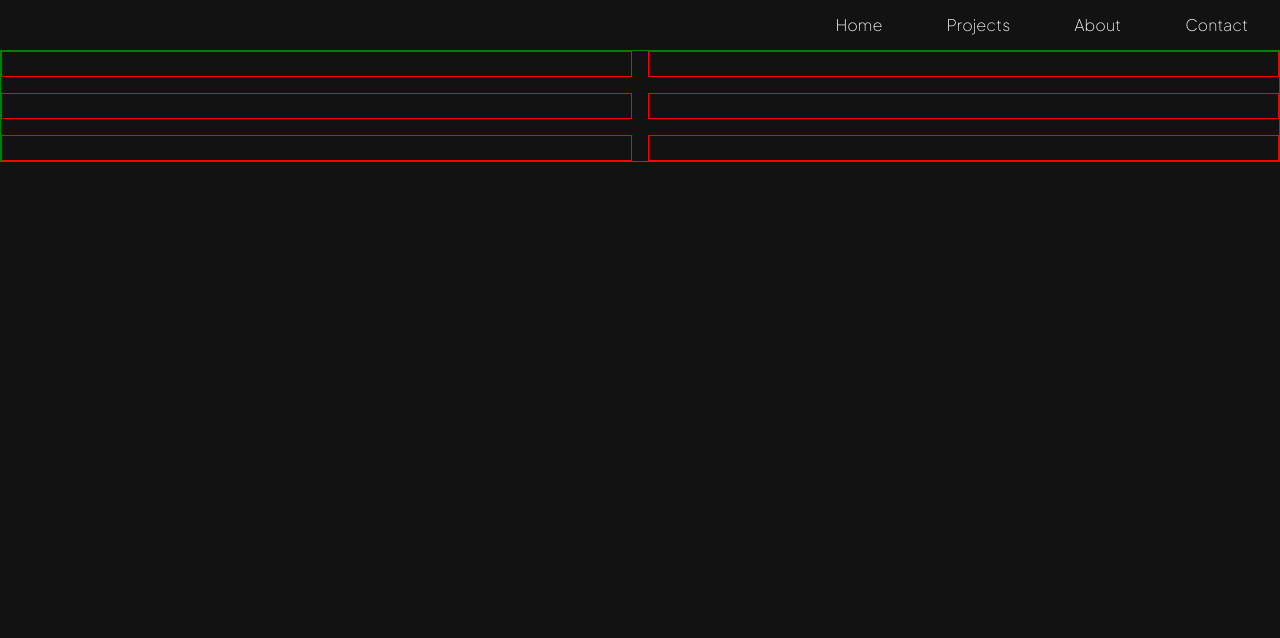
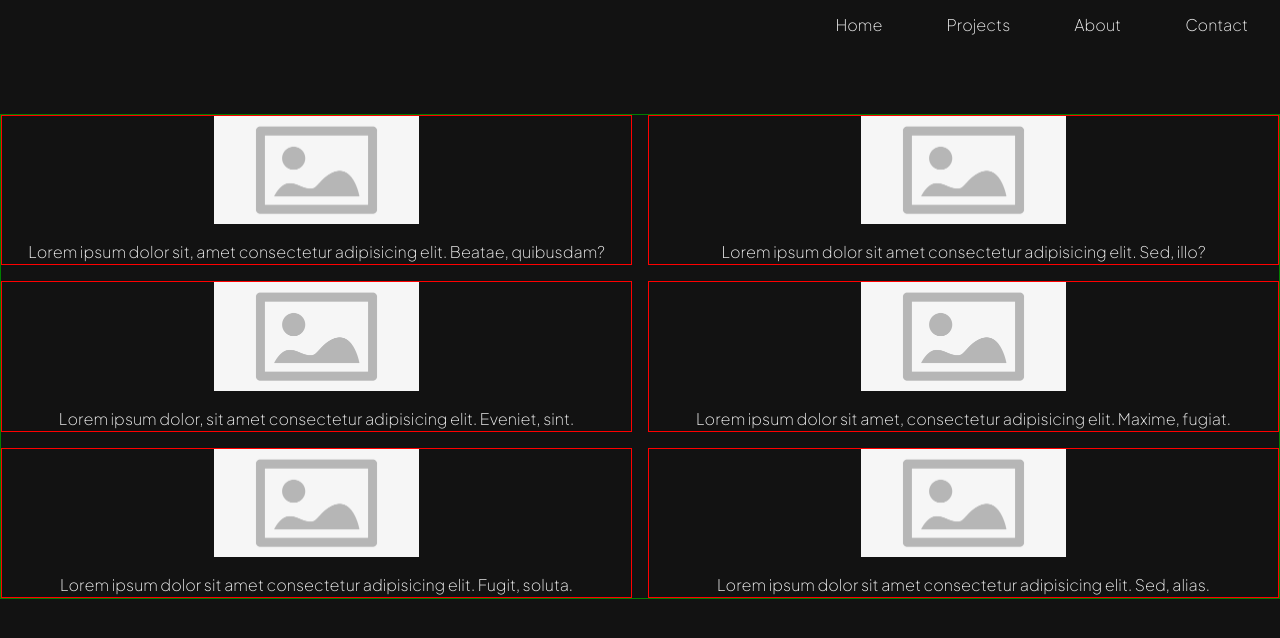
Before and after one commit to jroddev-droid/personal-portfolio, a plain HTML site: page projects.html in a window 1280 px wide. Drawn offline with nearby package versions, Linux system fonts and the light colour scheme.

Commit message:
Added placeholder images to projects.html page Improved grid layout to projects.html page

```diff
--- a/projects.html
+++ b/projects.html
@@ -21,28 +21,28 @@
   </nav>
   <div class="projects_container">
     <div class="project">
-      <img src="" alt="">
-      <caption></caption>
+      <img src="placeholder_image.jpg" alt="project preview" width="205" height="108.5">
+      <caption>Lorem ipsum dolor sit, amet consectetur adipisicing elit. Beatae, quibusdam?</caption>
     </div>
     <div class="project">
-      <img src="" alt="">
-      <caption></caption>
+      <img src="placeholder_image.jpg" alt="project preview" width="205" height="108.5">
+      <caption>Lorem ipsum dolor sit amet consectetur adipisicing elit. Sed, illo?</caption>
     </div>
     <div class="project">
-      <img src="" alt="">
-      <caption></caption>
+      <img src="placeholder_image.jpg" alt="project preview" width="205" height="108.5">
+      <caption>Lorem ipsum dolor, sit amet consectetur adipisicing elit. Eveniet, sint.</caption>
     </div>
     <div class="project">
-      <img src="" alt="">
-      <caption></caption>
+      <img src="placeholder_image.jpg" alt="project preview" width="205" height="108.5">
+      <caption>Lorem ipsum dolor sit amet, consectetur adipisicing elit. Maxime, fugiat.</caption>
     </div>
     <div class="project">
-      <img src="" alt="">
-      <caption></caption>
+      <img src="placeholder_image.jpg" alt="project preview" width="205" height="108.5">
+      <caption>Lorem ipsum dolor sit amet consectetur adipisicing elit. Fugit, soluta.</caption>
     </div>
     <div class="project">
-      <img src="" alt="">
-      <caption></caption>
+      <img src="placeholder_image.jpg" alt="project preview" width="205" height="108.5">
+      <caption>Lorem ipsum dolor sit amet consectetur adipisicing elit. Sed, alias.</caption>
     </div>
   </div>
 </body>
--- a/styles.css
+++ b/styles.css
@@ -73,7 +73,7 @@
   padding-left: 8rem;
 }
 
-img {
+#profile_pic {
   border-radius: 50%;
 }
 
@@ -129,10 +129,16 @@
   grid-template-rows: 1fr 1fr 1fr;
   justify-items: stretch;
   gap: 1rem;
+  margin-top: 4rem;
 }
 
 .project {
   border: 1px solid red;
+  display: flex;
+  flex-direction: column;
+  justify-content: center;
+  align-items: center;
+  gap: 1rem;
 }
 
 /* Media queries for different screen sizes */
```
Also changed, not shown: index.html (+1 -1 lines), placeholder_image.jpg (added), 1 other file.
